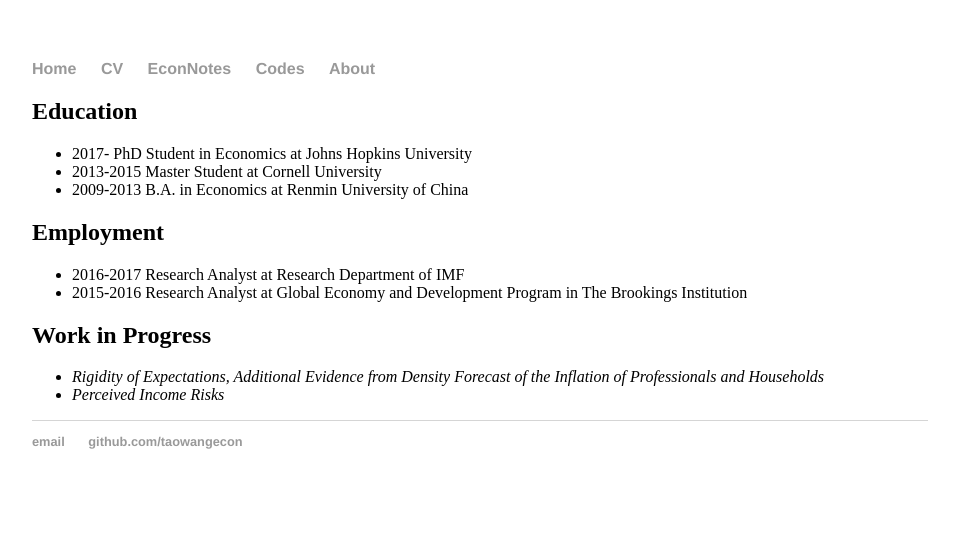
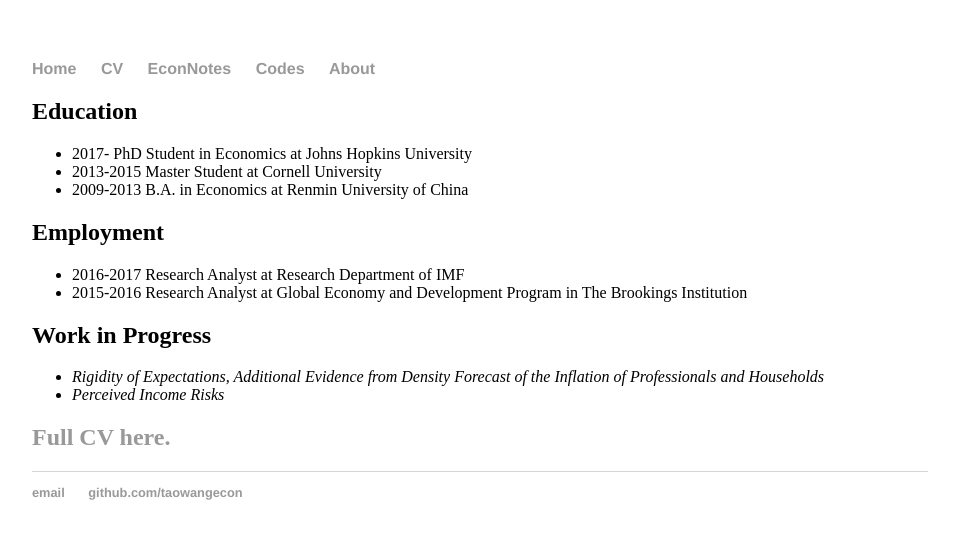
Before and after one commit to iworld1991/TaoWangEcon.github.io, a Jekyll site: the page built from cv/index.html, in a window 1280 px wide. Shown: the top 539 px of the page, without its empty margins (160-1119 px from the left). Built offline with Jekyll 4.4.1, drawn with Linux system fonts in a browser that asks for light colours.

Commit message:
Update index.html
included CV pdf.

```diff
--- a/cv/index.html
+++ b/cv/index.html
@@ -22,4 +22,5 @@ title: CV
 	 <li><i>Rigidity of Expectations, Additional Evidence from Density Forecast of the Inflation of Professionals and Households</i></li>
          <li><i>Perceived Income Risks</i></li>
          </ul>
+	 <h2><a href="/about/CVTW.pdf">Full CV here.</a></h2>
 </div><!-- /.blurb -->
```
